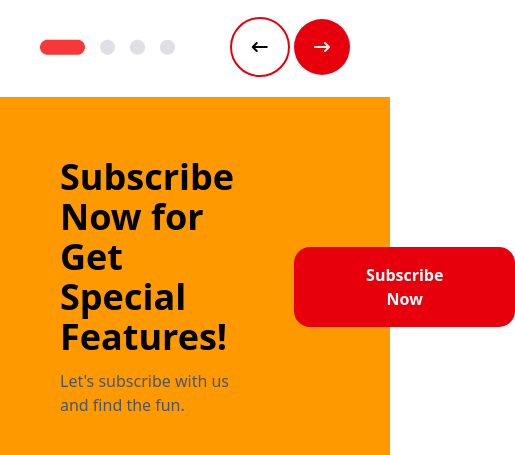
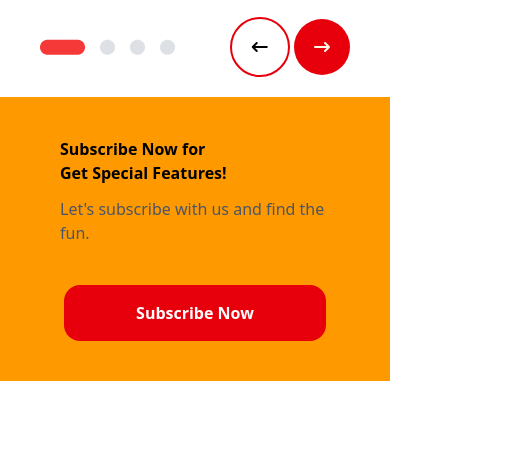
Before and after one commit to Alicade123/The-Gym-Phase-2, a website built with Vite: page CSS/Tailwind-CSS-Proj/index.html in a window 390 px wide. Shown: the part 5900-6355 px from the top of the page, 515 px wide, since content can reach past the window. Built offline with nearby package versions, Linux system fonts and the light colour scheme; files whose address does not match are found by name.

Commit message:
add responsive to Subscription Section

```diff
--- a/CSS/Tailwind-CSS-Proj/index.html
+++ b/CSS/Tailwind-CSS-Proj/index.html
@@ -245,12 +245,13 @@
             </div>
         </div>
     </div>
-    <div class="bg-amber-500 flex  justify-between py-15">
+    <!-- Subscription Section -->
+    <div class="bg-amber-500 flex  flex-col justify-between py-10 md:flex-row">
         <div class="flex-1 px-15">
-            <h1 class="font-bold text-4xl ">Subscribe Now for <br class=""> Get Special Features!</h1>
+            <h1 class="font-bold text-md md:text-4xl ">Subscribe Now for <br class=""> Get Special Features!</h1>
             <p class=" text-gray-600 mt-3">Let's subscribe with us and find the fun.</p>
         </div>
-        <div class="flex-1 grid m-auto"> <button type="submit"
+        <div class="flex-1 grid md:m-auto m-auto mt-10  "> <button type="submit"
                 class="font-bold text-white bg-red-600 rounded-2xl py-4 px-18 max-w-sm">Subscribe
                 Now</button></div>
     </div>
```
